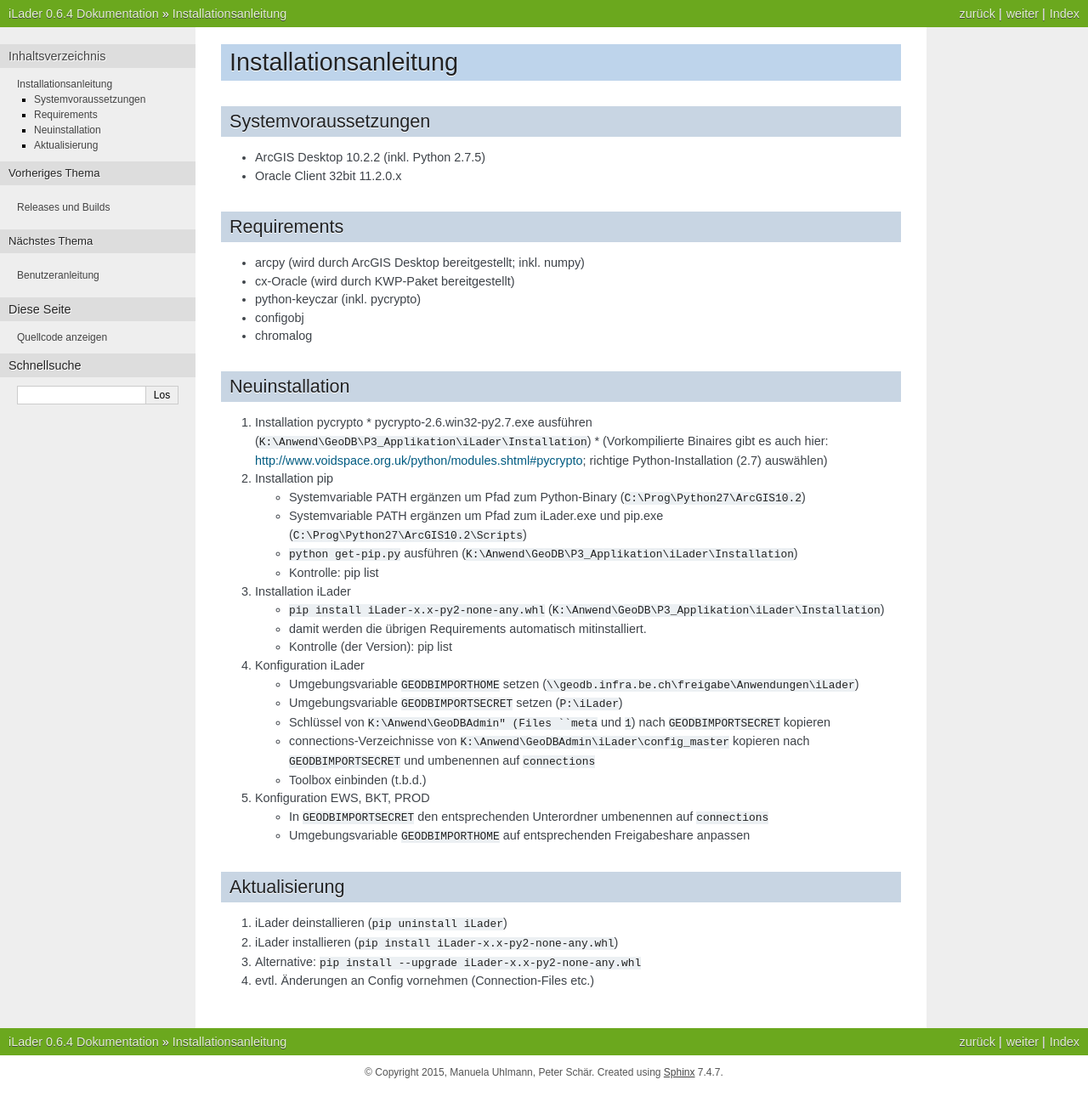
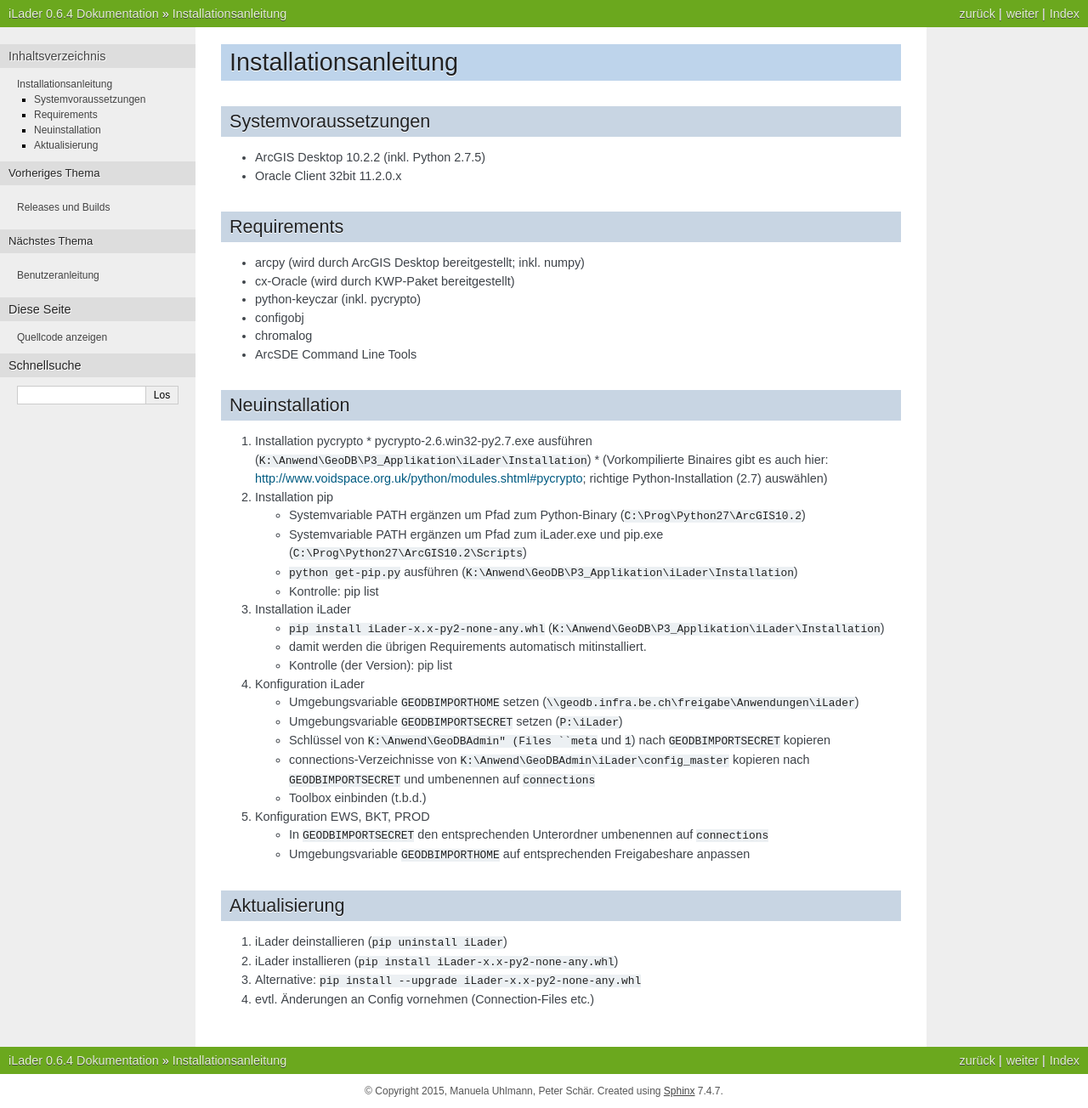
Before and after one commit to AGIBE/iLader, a Sphinx documentation site: the page built from docs/installation.rst, in a window 1280 px wide. Shown: the whole page at 85% size. Built offline with Sphinx 7.4.7, drawn with Linux system fonts in a browser that asks for light colours; before the commit the page ends 1282 px from its top, so only the background shows below that.

Commit message:
Erweiterung Installationsanleitung

```diff
--- a/docs/installation.rst
+++ b/docs/installation.rst
@@ -13,6 +13,7 @@ Requirements
 - python-keyczar (inkl. pycrypto)
 - configobj
 - chromalog
+- ArcSDE Command Line Tools
 
 Neuinstallation
 ---------------
```
